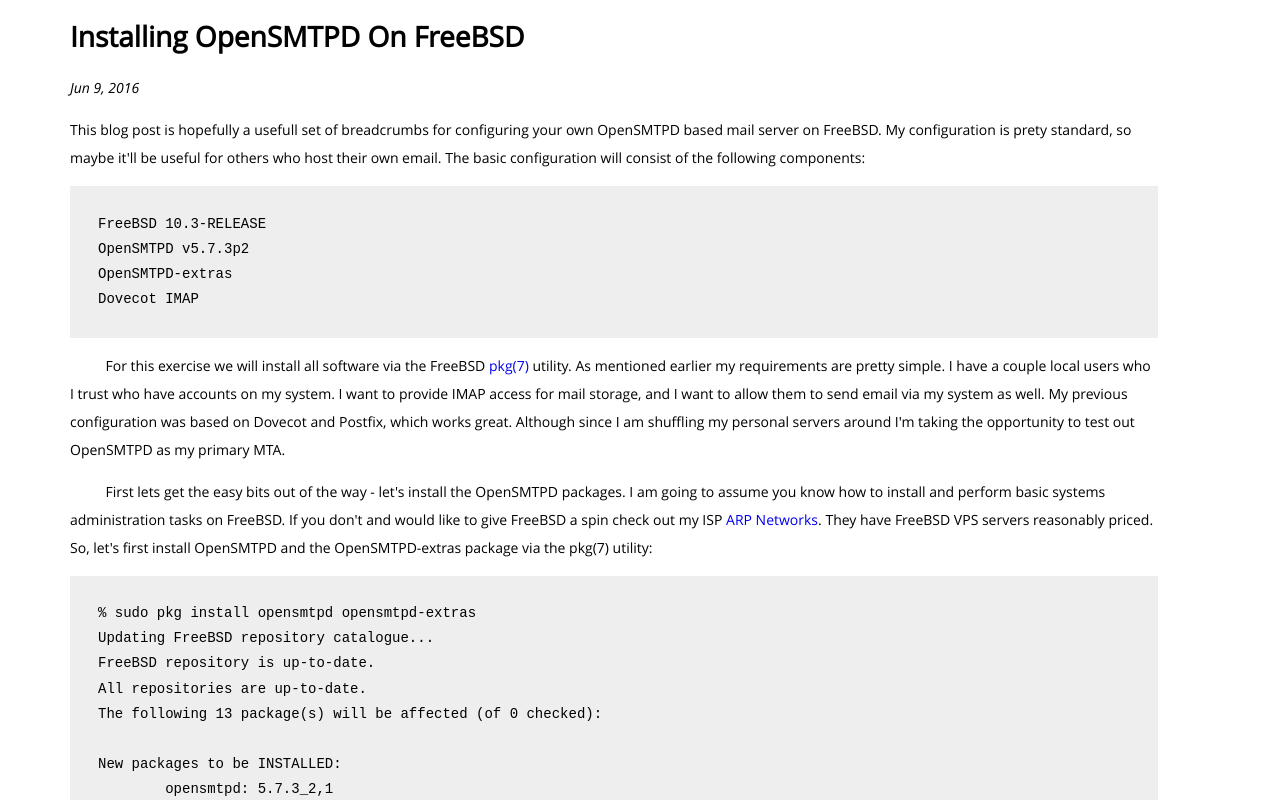
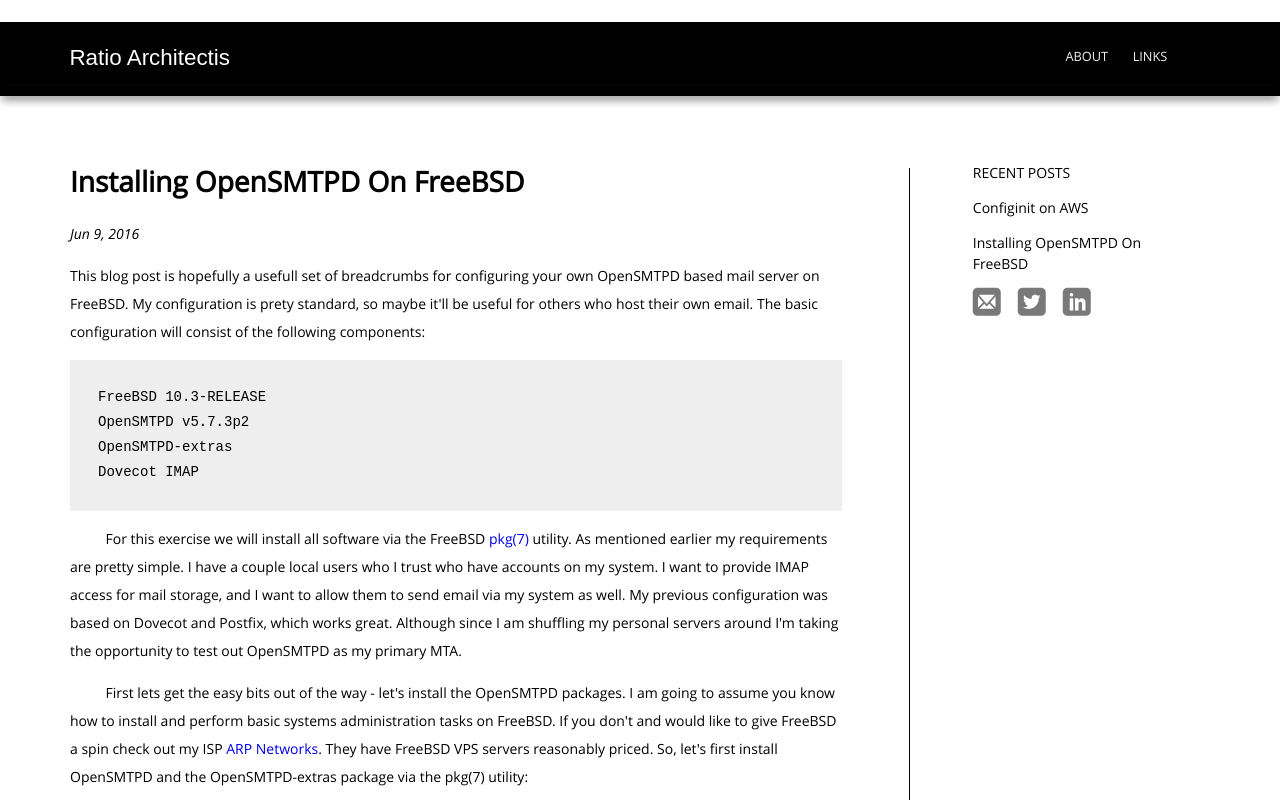
Before and after one commit to nomadlogic/nomadlogic.github.io, a plain HTML site: page opensmtpd.html in a window 1280 px wide. Shown: the top 800 px of the page. Drawn offline with Linux system fonts and the light colour scheme; files whose address does not match are found by name; a web font is replaced by a local one.

Commit message:
importing containers from blog site

```diff
--- a/opensmtpd.html
+++ b/opensmtpd.html
@@ -41,8 +41,79 @@
     </head>
 
 <body>
+
+    <div id="container">
+
+        <header>
+            <div id="masthead">
+
+                <a href="index.php">
+                    <p class="title">Ratio Architectis</p>
+                    <!-- <img src="_images/masthead-new6.png" height="73" width="280"> -->
+                </a>
+            </div>
+            <div id="shadow"></div>
+        </header>
+
+            <nav>
+                <!-- <a href="index.html" class="chosen">HOME</a> -->
+                <a href="about.php">ABOUT</a>
+                <a href="links.php">LINKS</a>
+                <!-- <a href="contact.html">CONTACT</a> -->
+            </nav>
+
+         <div id="main">
+
+
+            <div id="sidebar">
+                <p class="sidehed">
+                RECENT POSTS
+                </p>
+                <p class="sidetext"> <a href="post1">
+                Configinit on AWS</a>
+                </p>
+                <p class="sidetext"> <a href="#post2">
+                Installing OpenSMTPD On FreeBSD</a>
+                </p>
+
+
+                <div id="social">
+                    <a class="icon-mail"><href="mailto:nomadlogic@gmail.com"></a>
+                    <a class="icon-twitter2"><href="https://www.twitter.com/nomadlogicLA" target="_blank
+"></a>
+                    <a class="icon-linkedin"><href="https://www.linkedin.com/in/nomadlogic" target="_bla
+nk"></a>
+                </div>
+
+
+            </div>
+
+
+            <div id="sidebarMobile">
+                <p class="sidehed">
+                RECENT POSTS
+                </p>
+                <p class="sidetext"> <a id="post1">
+                Configinit on AWS</a>
+                </p>
+                <p class="sidetext"> <a id="#post2">
+                Installing OpenSMTPD On FreeBSD</a>
+                </p>
+
+
+                <div id="socialMobile">
+                    <a class="icon-mail"><href="mailto:nomadlogic@gmail.com"></a>
+                    <a class="icon-twitter2"><href="https://www.twitter.com/nomadlogicLA" target="_blank
+"></a>
+                    <a class="icon-linkedin"><href="https://www.linkedin.com/in/nomadlogic" target="_bla
+nk"></a>
+                </div>
+
+
+            </div>
+
 <article>
-                <h1 id="#post2">Installing OpenSMTPD On FreeBSD</h1>
+                <h1 id="#post1">Installing OpenSMTPD On FreeBSD</h1>
                         <p class="datetext"> Jun 9, 2016 </p>
                         <p class="maintext">
                         This blog post is hopefully a usefull set of breadcrumbs for configuring your own OpenSMTPD based mail server on FreeBSD.  My configuration is prety standard, so maybe it'll be useful for others who host their own email.  The basic configuration will consist of the following components:
```
